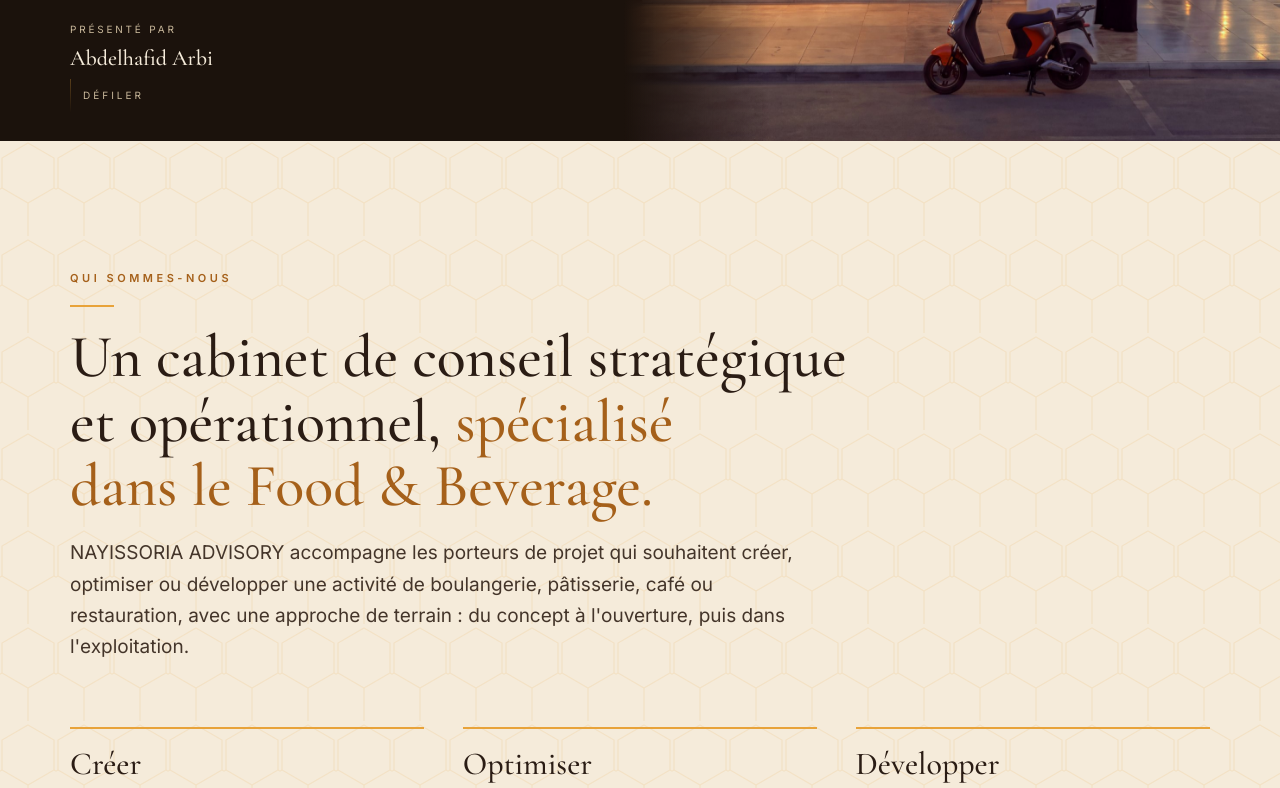
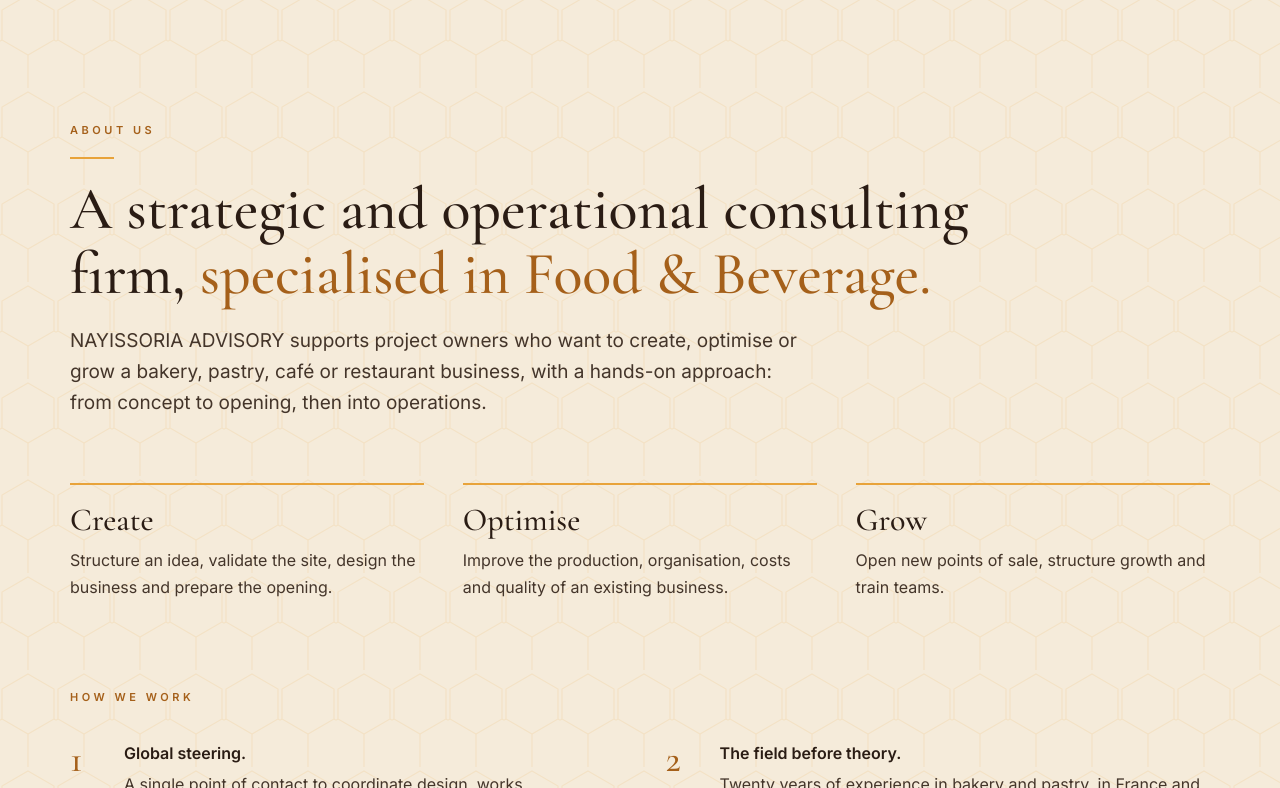
Before and after one commit to chefabdelbaker-svg/doan-khaliat-al-nahl, a plain HTML site: page index.html in a window 1280 px wide. Shown: the part 807-1595 px from the top of the page. Drawn offline with nearby package versions, Linux system fonts and the light colour scheme.

Commit message:
Site en anglais par défaut (correctif)
Co-Authored-By: Claude Sonnet 5.5 <noreply@anthropic.com>
Claude-Session: https://claude.ai/code/session_012wrmCoWkxmWuMYvh5oPZ48

```diff
--- a/index.html
+++ b/index.html
@@ -1428,7 +1428,7 @@ const UI={
   wam:(sel,total,net)=>`Hello Abdelhafid, I am interested in the DOAN · Khaliat Al Nahl proposal.\nSelected phases: ${sel||'—'}\n${net?'Full journey (network price −25%)':'Catalogue price'}: ${total} SAR incl. taxes.`}
 };
 const $=id=>document.getElementById(id);
-let lang=(localStorage.getItem('doan-lang')||('fr'));
+let lang='en';
 let cur=0; const sel=new Set();
 const fmt=n=>n.toLocaleString('fr-FR').replace(/ | /g,' ');
 const esc=s=>String(s).replace(/&/g,'&amp;').replace(/</g,'&lt;');
```
